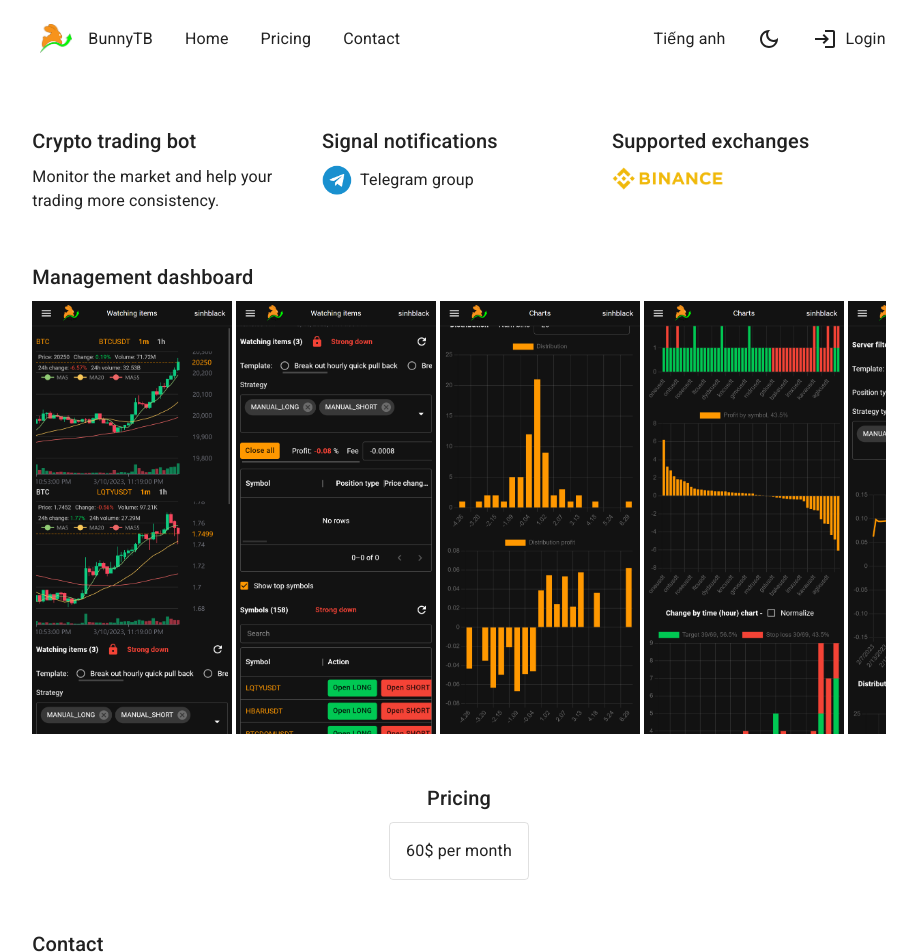
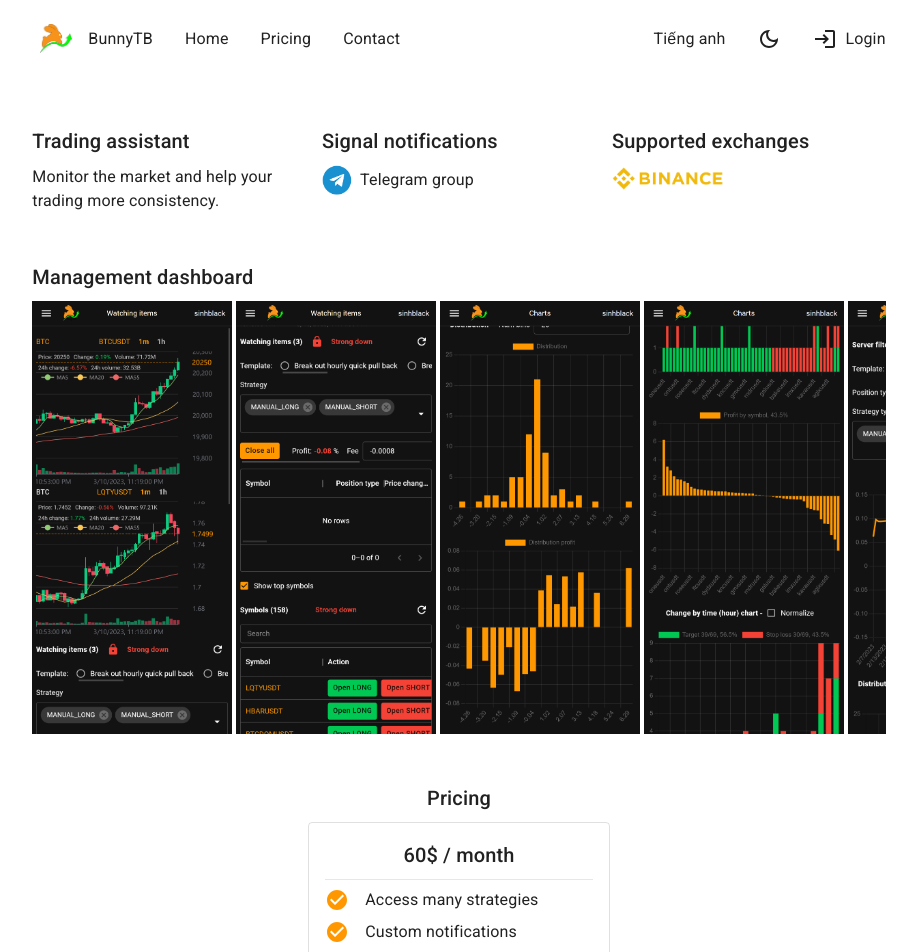
Before and after one commit to sinhlt58/alg-trading-landing, a Next.js app: page / in a window 1280 px wide. Shown: the top 952 px of the page, without its empty margins (181-1098 px from the left). Built offline with nearby package versions, Linux system fonts and the light colour scheme; a web font is replaced by a local one.

Commit message:
update pricing

```diff
--- a/components/home-page.tsx
+++ b/components/home-page.tsx
@@ -4,6 +4,7 @@ import Image from "next/image";
 import Link from "next/link";
 import { useEffect, useRef } from "react";
 import { NavItemModel } from "./nav-bar";
+import CheckCircleIcon from "@mui/icons-material/CheckCircle";
 
 export default function HomePage() {
   const imageNames = [1, 2, 3, 4, 5, 6, 7, 8];
@@ -55,7 +56,7 @@ export default function HomePage() {
       >
         <Box sx={{ flex: { md: 1 } }}>
           <div className="flex flex-col gap-2">
-            <Typography variant="h6">Crypto trading bot</Typography>
+            <Typography variant="h6">Trading assistant</Typography>
             <Typography>
               Monitor the market and help your trading more consistency.
             </Typography>
@@ -123,6 +124,7 @@ export default function HomePage() {
         <Box className="flex flex-col gap-2 items-center" ref={pricingBlockRef}>
           <Typography variant="h6">Pricing</Typography>
           <Box
+            className="flex flex-col gap-2"
             sx={{
               padding: 2,
               border: 1,
@@ -130,7 +132,26 @@ export default function HomePage() {
               borderColor: (theme) => theme.palette.divider,
             }}
           >
-            <Typography>60$ per month</Typography>
+            <Typography align="center" variant="h6">
+              60$ / month
+            </Typography>
+            <hr />
+            {[
+              "Access many strategies",
+              "Custom notifications",
+              "Top symbols",
+              "Analyzed charts",
+              "Run on custom server / domain",
+            ].map((feature) => {
+              return (
+                <div className="flex items-center gap-4" key={feature}>
+                  <CheckCircleIcon
+                    sx={{ color: (theme) => theme.palette.primary.main }}
+                  />
+                  <Typography>{feature}</Typography>
+                </div>
+              );
+            })}
           </Box>
         </Box>
       </Box>
```
